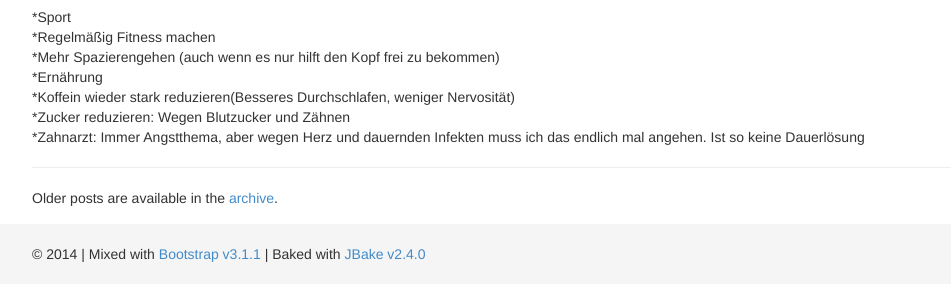
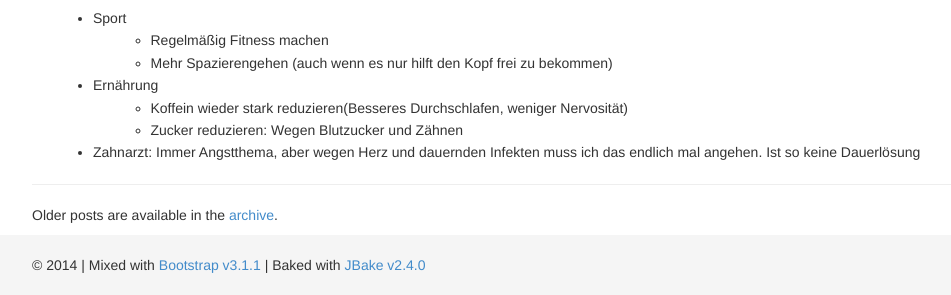
Before and after one commit to katerorr/katerorr.github.io, a plain HTML site: page index.html in a window 1280 px wide. Shown: the part 516-811 px from the top of the page, without its empty margins (38-989 px from the left). Drawn offline with Linux system fonts and the light colour scheme.

Commit message:
blanks nach *

```diff
--- a/index.html
+++ b/index.html
@@ -57,7 +57,20 @@
 	</div>
   			<a href="Plaene.html"><h1>Pläne</h1></a>
   			<p>03.01.2016</p>
-  			<p><p>Auch wenn ich normalerweise so zynisch bin und nicht daran glaube,<br/>dass ich mit Vorsätzen für das neue Jahr so besonders erfolgreich bin,<br/>habe ich doch das Bedürfnis, wieder dort aufzusetzen, wo ich letztes Jahr schon einmal war.</p><p>Es ist mir klar, dass mich Fehler und Probleme aus dem letzten Jahr weiter verfolgen werden, denn schließlich gibt es keinen Resetknopf,<br/>Aber Pläne zu schmieden und konkret zu sagen, was eins denn erreichen will, ist nicht per se verkehrt.<br/>Ich habe oft genug vor mich hin gelebt mit nur vagen Zielen. Das hat mich bislang allerdings nicht besonders weit gebracht.</p><p>Deswegen dieses Jahr mal eine andere Herangehensweise:</p><h2>Gesundheit</h2><p>*Sport<br/> *Regelmäßig Fitness machen<br/> *Mehr Spazierengehen (auch wenn es nur hilft den Kopf frei zu bekommen)<br/>*Ernährung<br/> *Koffein wieder stark reduzieren(Besseres Durchschlafen, weniger Nervosität)<br/> *Zucker reduzieren: Wegen Blutzucker und Zähnen<br/>*Zahnarzt: Immer Angstthema, aber wegen Herz und dauernden Infekten muss ich das endlich mal angehen. Ist so keine Dauerlösung</p></p>
+  			<p><p>Auch wenn ich normalerweise so zynisch bin und nicht daran glaube,<br/>dass ich mit Vorsätzen für das neue Jahr so besonders erfolgreich bin,<br/>habe ich doch das Bedürfnis, wieder dort aufzusetzen, wo ich letztes Jahr schon einmal war.</p><p>Es ist mir klar, dass mich Fehler und Probleme aus dem letzten Jahr weiter verfolgen werden, denn schließlich gibt es keinen Resetknopf,<br/>Aber Pläne zu schmieden und konkret zu sagen, was eins denn erreichen will, ist nicht per se verkehrt.<br/>Ich habe oft genug vor mich hin gelebt mit nur vagen Zielen. Das hat mich bislang allerdings nicht besonders weit gebracht.</p><p>Deswegen dieses Jahr mal eine andere Herangehensweise:</p><h2>Gesundheit</h2>
+<ul>
+  <li>Sport
+  <ul>
+    <li>Regelmäßig Fitness machen</li>
+    <li>Mehr Spazierengehen (auch wenn es nur hilft den Kopf frei zu bekommen)</li>
+  </ul></li>
+  <li>Ernährung
+  <ul>
+    <li>Koffein wieder stark reduzieren(Besseres Durchschlafen, weniger Nervosität)</li>
+    <li>Zucker reduzieren: Wegen Blutzucker und Zähnen</li>
+  </ul></li>
+  <li>Zahnarzt: Immer Angstthema, aber wegen Herz und dauernden Infekten muss ich das endlich mal angehen. Ist so keine Dauerlösung</li>
+</ul></p>
 
 	<hr />
 
```
Also changed, not shown: Plaene.html (+14 -1 lines), feed.xml (+16 -3 lines).
